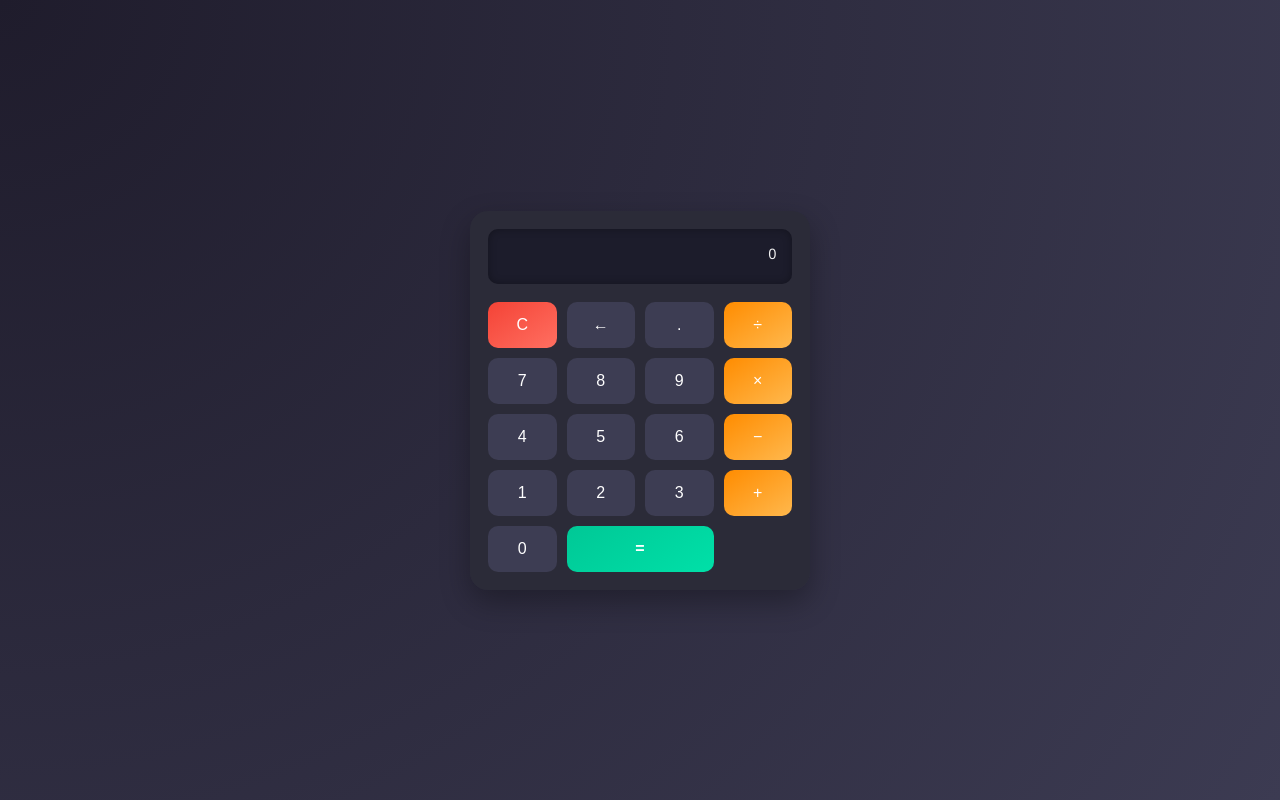
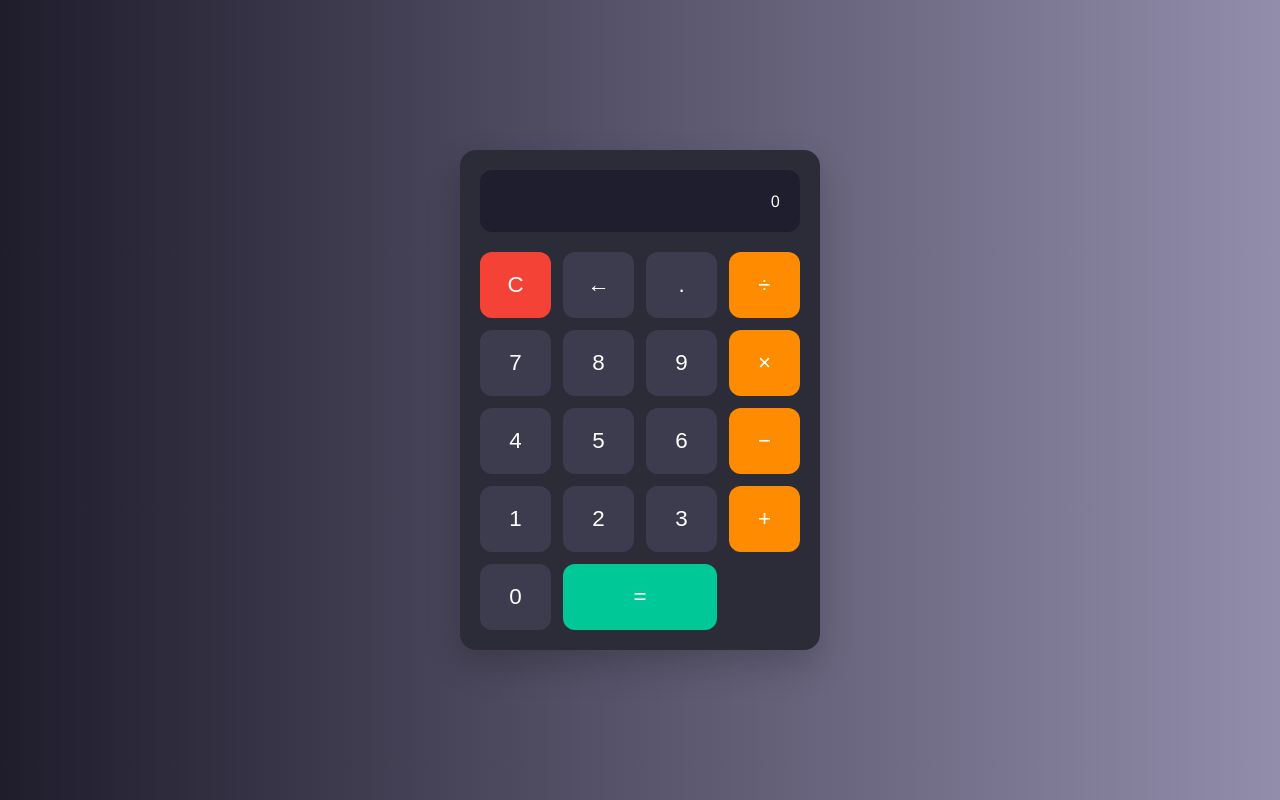
Before and after one commit to Ari2477/calculator, a website: page public/index.html in a window 1280 px wide. Drawn offline with Linux system fonts and the light colour scheme.

Commit message:
Update index.html

```diff
--- a/public/index.html
+++ b/public/index.html
@@ -11,89 +11,76 @@
 
     body {
       margin: 0;
-      font-family: 'Poppins', 'Segoe UI', sans-serif;
-      background: radial-gradient(circle at top left, #1f1c2c, #3c3b52);
+      font-family: 'Segoe UI', Tahoma, Geneva, Verdana, sans-serif;
+      background: linear-gradient(to right, #1f1c2c, #928dab);
       display: flex;
       justify-content: center;
       align-items: center;
       height: 100vh;
       color: #fff;
       overflow: hidden;
-      letter-spacing: 0.5px;
     }
 
     .calculator {
-      background: rgba(44, 44, 56, 0.95);
-      backdrop-filter: blur(8px);
-      padding: 18px;
-      border-radius: 18px;
-      box-shadow: 0 12px 30px rgba(0, 0, 0, 0.3);
+      background-color: #2c2c38;
+      padding: 20px;
+      border-radius: 16px;
+      box-shadow: 0 15px 35px rgba(0, 0, 0, 0.2);
       width: 100%;
-      max-width: 340px;
-      transition: transform 0.3s ease, box-shadow 0.3s ease;
-    }
+      max-width: 360px;
+      z-index: 1;
 
-    .calculator:hover {
-      transform: translateY(-4px);
-      box-shadow: 0 20px 45px rgba(0, 0, 0, 0.4);
     }
 
     .display {
-      background: #1c1c2b;
-      padding: 15px;
-      border-radius: 10px;
-      font-size: 0.9rem;
+      background-color: #1e1e2f;
+      padding: 20px;
+      border-radius: 12px;
+      font-size: 1rem;
       text-align: right;
       word-wrap: break-word;
-      min-height: 55px;
-      margin-bottom: 18px;
-      font-weight: 400;
-      color: #f2f2f2;
-      box-shadow: inset 0 0 8px rgba(0, 0, 0, 0.3);
+      min-height: 60px;
+      margin-bottom: 20px;
+      transition: max-height 0.7s ease, height 0.7s ease;
     }
 
-    .display.lyrics {
-      font-size: 0.85rem;
+   .display.lyrics {
+      font-size: 0.9rem;
       text-align: center;
-      font-style: italic;
-      color: #ffd6a5;
     }
 
     .buttons {
       display: grid;
       grid-template-columns: repeat(4, 1fr);
-      gap: 10px;
+      gap: 12px;
     }
 
     button {
-      font-size: 1rem;
-      padding: 14px;
+      font-size: 1.4rem;
+      padding: 20px;
       border: none;
-      border-radius: 10px;
-      background: #3d3d53;
-      color: #fff;
+      border-radius: 12px;
+      background-color: #3c3c4e;
+      color: white;
       cursor: pointer;
-      transition: all 0.25s ease;
-      font-weight: 500;
+      transition: background 0.2s ease;
+    }
+
+    button.operator {
+      background-color: #ff8c00;
+    }
+
+    button.equal {
+      background-color: #00c896;
+      grid-column: span 2;
+    }
+
+    button.clear {
+      background-color: #f44336;
     }
 
     button:hover {
-      background: #50506b;
-      transform: translateY(-2px);
-    }
-
-    button.operator {
-      background: linear-gradient(145deg, #ff8c00, #ffb84d);
-    }
-
-    button.equal {
-      background: linear-gradient(145deg, #00c896, #00e0a8);
-      grid-column: span 2;
-      font-weight: 600;
-    }
-
-    button.clear {
-      background: linear-gradient(145deg, #f44336, #ff6f61);
+      opacity: 0.9;
     }
 
     section {
@@ -110,8 +97,12 @@
     }
 
     @keyframes animateBg {
-      0%, 100% { transform: scale(1) translateX(-50%); }
-      50% { transform: scale(1.2) translateX(-50%); }
+      0%, 100% {
+        transform: scale(1) translateX(-50%);
+      }
+      50% {
+        transform: scale(1.2) translateX(-50%);
+      }
     }
 
     span {
@@ -124,7 +115,7 @@
       border-radius: 50%;
       box-shadow: 0 0 0 4px rgba(255, 255, 255, 0.1),
                   0 0 0 8px rgba(255, 255, 255, 0.1),
-                  0 0 15px rgba(255, 255, 255, 1);
+                  0 0 20px rgba(255, 255, 255, 1);
       animation: animate 3s linear infinite;
     }
 
@@ -133,15 +124,23 @@
       position: absolute;
       top: 50%;
       transform: translateY(-50%);
-      width: 280px;
+      width: 300px;
       height: 1px;
       background: linear-gradient(90deg, #d3251f, transparent);
     }
 
     @keyframes animate {
-      0% { transform: rotate(315deg) translateX(0); opacity: 1; }
-      70% { opacity: 1; }
-      100% { transform: rotate(315deg) translateX(-1500px); opacity: 0; }
+      0% {
+        transform: rotate(315deg) translateX(0);
+        opacity: 1;
+      }
+      70% {
+        opacity: 1;
+      }
+      100% {
+        transform: rotate(315deg) translateX(-1500px);
+        opacity: 0;
+      }
     }
 
     span:nth-child(1) { top: 0; right: 0; left: initial; animation-delay: 0s; animation-duration: 1s; }
@@ -157,18 +156,18 @@
 
     @media (max-width: 412px) {
       .calculator {
-        padding: 14px;
-        width: 85%;
+        padding: 15px;
+        width:80%;
       }
 
       button {
-        padding: 12px;
-        font-size: 0.95rem;
+        padding: 16px;
+        font-size: 1.2rem;
       }
 
       .display {
-        font-size: 0.85rem;
-        padding: 12px;
+        font-size: 1.8rem;
+        padding: 15px;
       }
     }
   </style>
@@ -203,11 +202,13 @@
   </div>
 </div>
 
+<!-- Start Animation Section (Hidden by Default) -->
 <section>
   <span></span><span></span><span></span><span></span><span></span>
   <span></span><span></span><span></span><span></span><span></span>
 </section>
 
+<!-- Audio File -->
 <audio id="audio-player" src="music.mp3"></audio>
 
 <script>
@@ -215,7 +216,7 @@
   const audio = document.getElementById('audio-player');
   const effectSection = document.querySelector('section');
 
-  const START_TIME = 205;
+  const START_TIME = 205; // 3:24 in seconds
 
   const LYRICS = [
     { text: "ikaw lang ikaw", time: 0 },
@@ -263,7 +264,7 @@
     audio.play();
     document.body.style.background = 'linear-gradient(to right, #cfcfcf, #ffffff)';
     effectSection.style.display = 'block';
-    document.querySelector('.calculator').style.opacity = '0.7';
+    document.querySelector('.calculator').style.opacity = '0.7'
 
     let currentIndex = 0;
     display.innerHTML = "";
```
